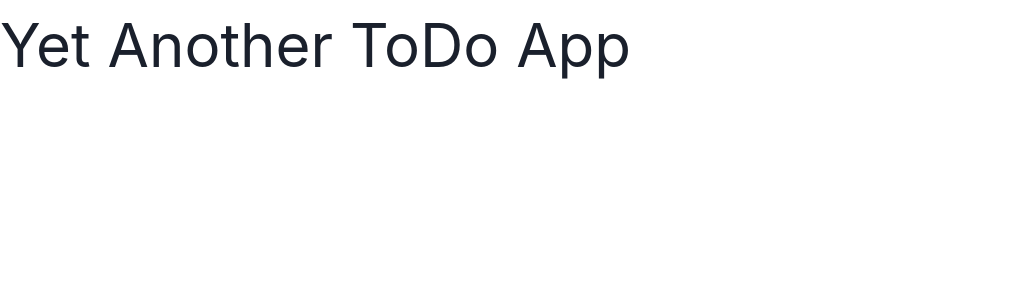
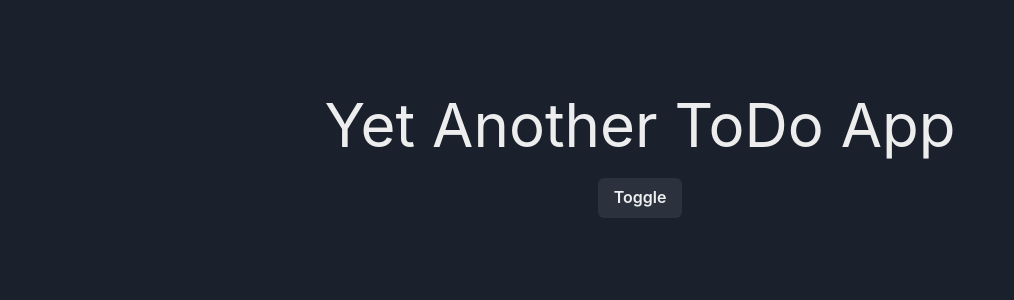
Before and after one commit to JackNLewis/YetAnotherToDoApp, a React app: page / in a window 1280 px wide. Shown: the top 300 px of the page, without its empty margins (0-1014 px from the left). Built offline with nearby package versions, Linux system fonts and the light colour scheme.

Commit message:
got colour modes working

```diff
--- a/src/App.css
+++ /dev/null
@@ -1,3 +0,0 @@
-.app{
-    background-color: #1E1E1E;
-}
--- a/src/App.tsx
+++ b/src/App.tsx
@@ -1,19 +1,24 @@
 import * as React from 'react';
-import './App.css'
-import { ChakraProvider } from '@chakra-ui/react'
-import { extendTheme, Text,ThemeConfig} from "@chakra-ui/react"
-import theme from './theme'
+import { Button, ChakraProvider, useColorMode, ColorModeScript } from '@chakra-ui/react'
+import { Text, VStack, extendTheme, ThemeConfig } from "@chakra-ui/react"
 
+// const config: ThemeConfig = {
+//   initialColorMode: "dark",
+//   useSystemColorMode: false,
+// }
 
+// const theme = extendTheme({config: config})
 
 export default function App() {
+  const { colorMode, toggleColorMode } = useColorMode()
 
-  // 2. Wrap ChakraProvider at the root of your app
   return (
-    <ChakraProvider theme={theme}>
-      <div className='container'>
-      <Text fontSize='6xl'>Yet Another ToDo App</Text>
-      </div>
-    </ChakraProvider>
+        <VStack paddingTop={'10vh'}>
+          <Text fontSize='6xl'>Yet Another ToDo App</Text>
+          <Button onClick={toggleColorMode}>
+        Toggle
+      </Button>
+
+        </VStack>
   )
 }
--- a/src/index.html
+++ b/src/index.html
@@ -4,8 +4,7 @@
     <meta charset="UTF-8" />
     <title>Yet Another ToDo App</title>
   </head>
-  <body>
-    <div id="root"></div>
+  <body id="root">
     <script src="index_bundle.js"></script>
   </body>
 </html>
--- a/src/index.tsx
+++ b/src/index.tsx
@@ -1,16 +1,24 @@
 import * as React from 'react';
 import { createRoot } from 'react-dom/client';
 import App from './App'
-import { ColorModeScript } from '@chakra-ui/react'
-import theme from './theme'
+import { ColorModeScript, ThemeConfig, extendTheme, ChakraProvider} from '@chakra-ui/react'
 
-const root = createRoot(document.getElementById("root"));
 
-console.log(theme.config)
 
+const config: ThemeConfig = {
+    initialColorMode: "dark",
+    useSystemColorMode: false,
+  }
+
+const theme = extendTheme({config: config})
+
+
+const root = createRoot(document.getElementById('root'));
 root.render(
-<>
-    <ColorModeScript initialColorMode={'dark'} />
-    <App />
-</>
+    <>
+      <ColorModeScript initialColorMode={theme.config.initialColorMode} />
+      <ChakraProvider theme={theme}>
+        <App />
+      </ChakraProvider>
+    </>
 );
--- a/src/theme.ts
+++ /dev/null
@@ -1,10 +0,0 @@
-import { extendTheme, Text,ThemeConfig} from "@chakra-ui/react"
-
-const config = {
-    initialColorMode: 'dark',
-    useSystemColorMode: false,
-}
-
-const theme = extendTheme(config)
-
-export default theme
```
